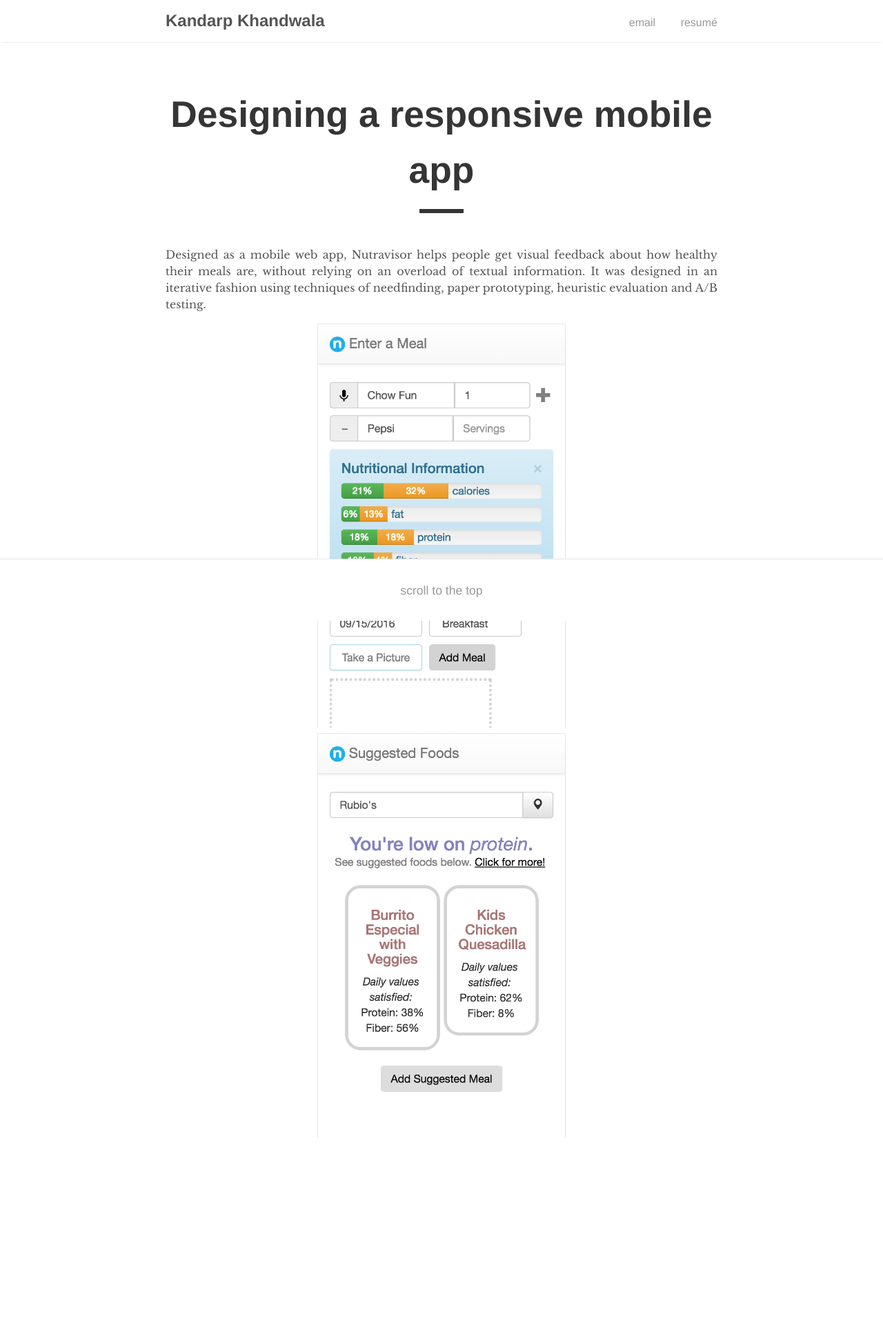
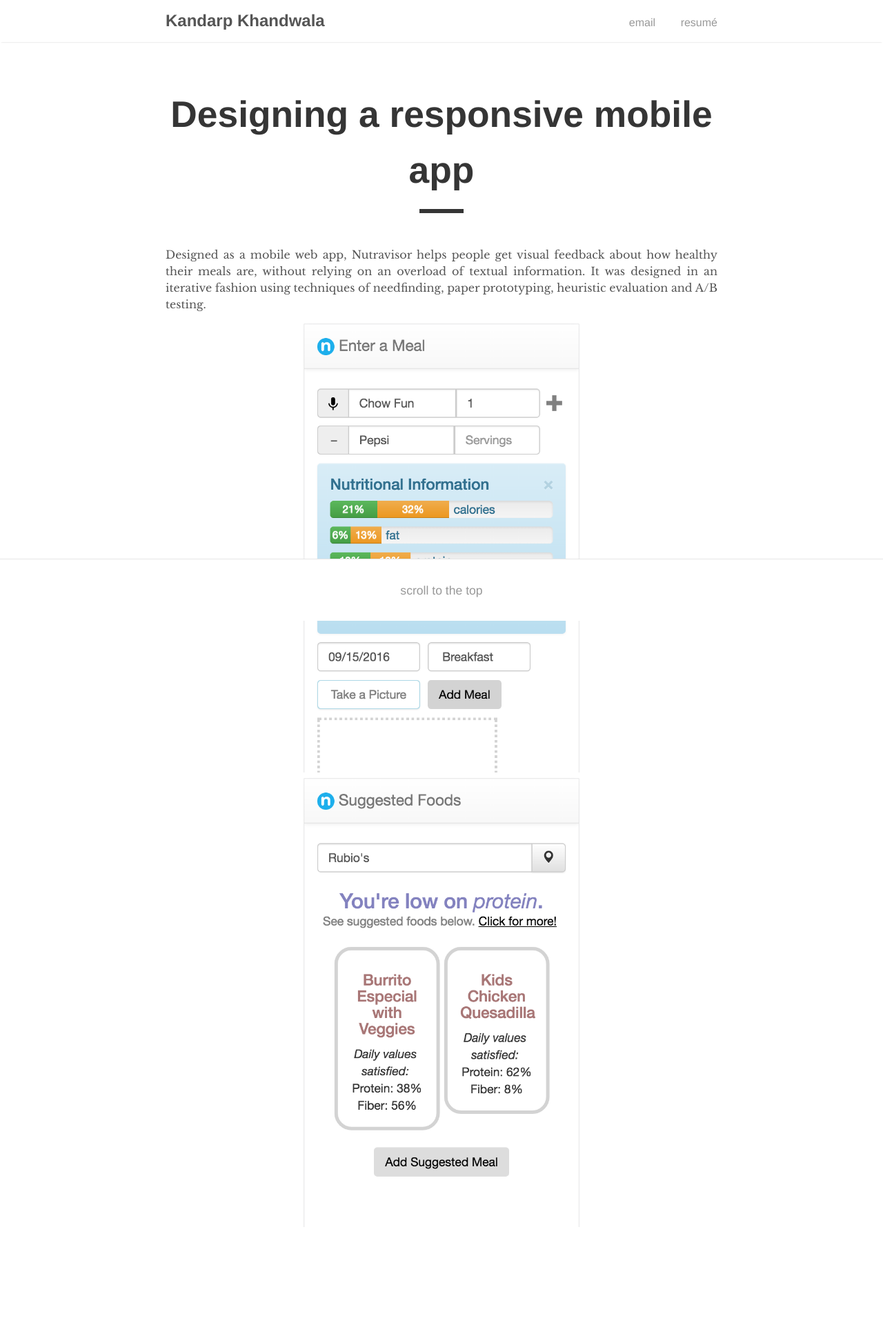
Before and after one commit to kandarpksk/kandarpksk.github.io, a Jekyll site: the page built from _posts/2018-01-27-nutravisor.md, in a window 1280 px wide. Shown: the whole page at 69% size. Built offline with Jekyll 4.4.1, drawn with Linux system fonts in a browser that asks for light colours; before the commit the page ends 1807 px from its top, so only the background shows below that.

Commit message:
Update 2018-01-27-nutravisor.md

```diff
--- a/_posts/2018-01-27-nutravisor.md
+++ b/_posts/2018-01-27-nutravisor.md
@@ -7,5 +7,5 @@
 <!-- elaborate -->
 Designed as a mobile web app, Nutravisor helps people get visual feedback about how healthy their meals are, without relying on an overload of textual information. It was designed in an iterative fashion using techniques of needfinding, paper prototyping, heuristic evaluation and A/B testing.
 
-![](/assets/applied/log-a-meal.png){:width="45%"} ![](/assets/applied/suggested-foods.png){:width="45%"}
+<img src="/assets/applied/log-a-meal.png" width="50%" /> <img src="/assets/applied/suggested-foods.png" width="50%" />
 <!-- *home page* -->
```
